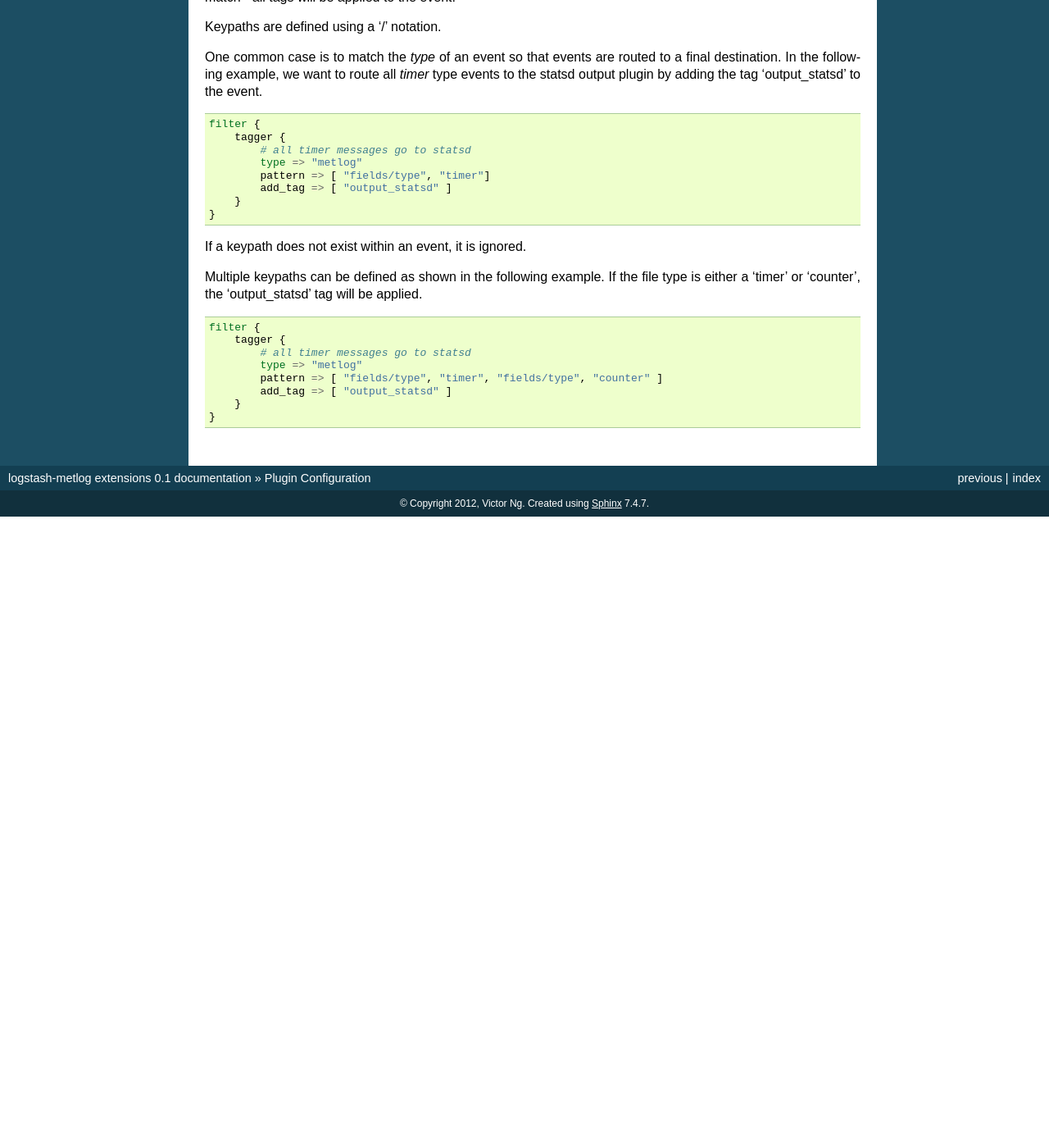
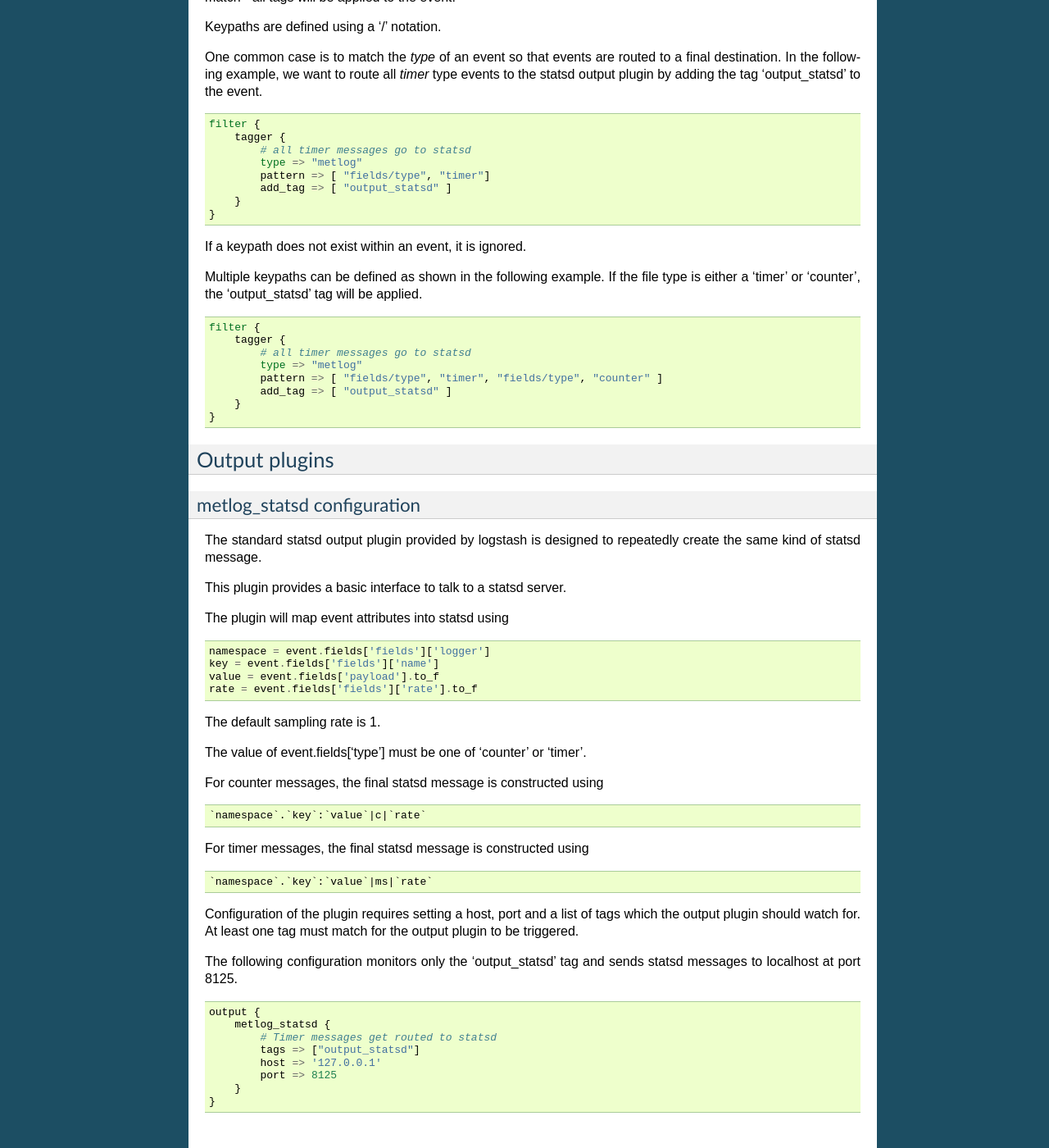
Before and after one commit to mozilla-services/logstash-metlog, a Sphinx documentation site: the page built from docs/source/config.rst, in a window 1280 px wide and 1400 px high, scrolled down 1015 px. Shown: the whole window at 82% size. Built offline with Sphinx 7.4.7, drawn with Linux system fonts in a browser that asks for light colours; before the commit the page ends 1645 px from its top, so only the background shows below that; some of the changed text lies outside the part shown.

Commit message:
more documentation on using logstash extensions to support metlog

```diff
--- a/docs/source/config.rst
+++ b/docs/source/config.rst
@@ -87,3 +87,50 @@ tag will be applied. ::
             add_tag => [ "output_statsd" ]
         }
     }
+
+
+Output plugins
+==============
+
+metlog_statsd configuration
+---------------------------
+
+The standard statsd output plugin provided by logstash is designed to
+repeatedly create the same kind of statsd message.
+
+This plugin provides a basic interface to talk to a statsd server.
+
+The plugin will map event attributes into statsd using ::
+
+    namespace = event.fields['fields']['logger']
+    key = event.fields['fields']['name']
+    value = event.fields['payload'].to_f
+    rate = event.fields['fields']['rate'].to_f
+
+The default sampling rate is 1.
+
+The value of event.fields['type'] must be one of 'counter' or 'timer'.
+
+For counter messages, the final statsd message is constructed using ::
+
+    `namespace`.`key`:`value`|c|`rate`
+
+For timer messages, the final statsd message is constructed using ::
+
+    `namespace`.`key`:`value`|ms|`rate`
+
+Configuration of the plugin requires setting a host, port and a list
+of tags which the output plugin should watch for. At least one tag
+must match for the output plugin to be triggered.
+
+The following configuration monitors only the 'output_statsd' tag and
+sends statsd messages to localhost at port 8125.  ::
+
+    output {
+        metlog_statsd {
+            # Timer messages get routed to statsd
+            tags => ["output_statsd"]
+            host => '127.0.0.1'
+            port => 8125
+        }
+    }
```
